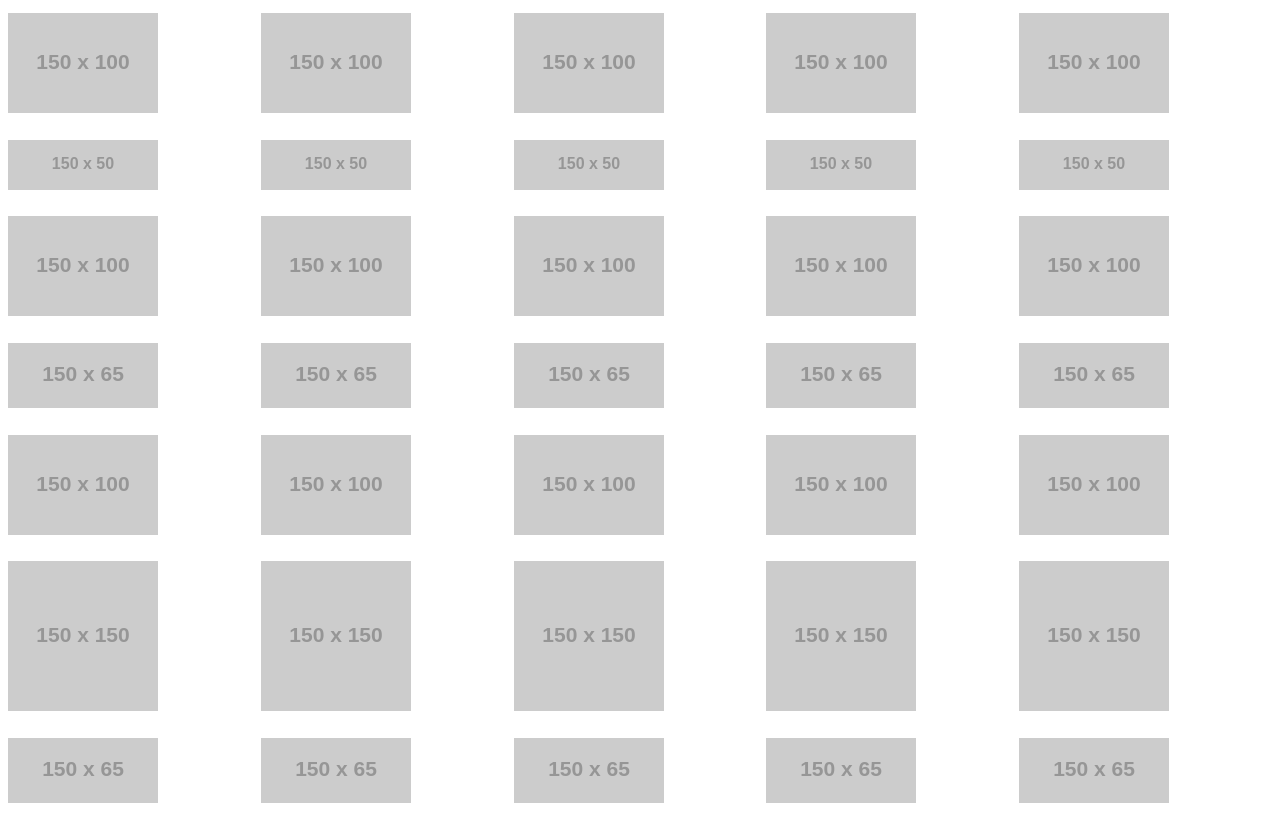
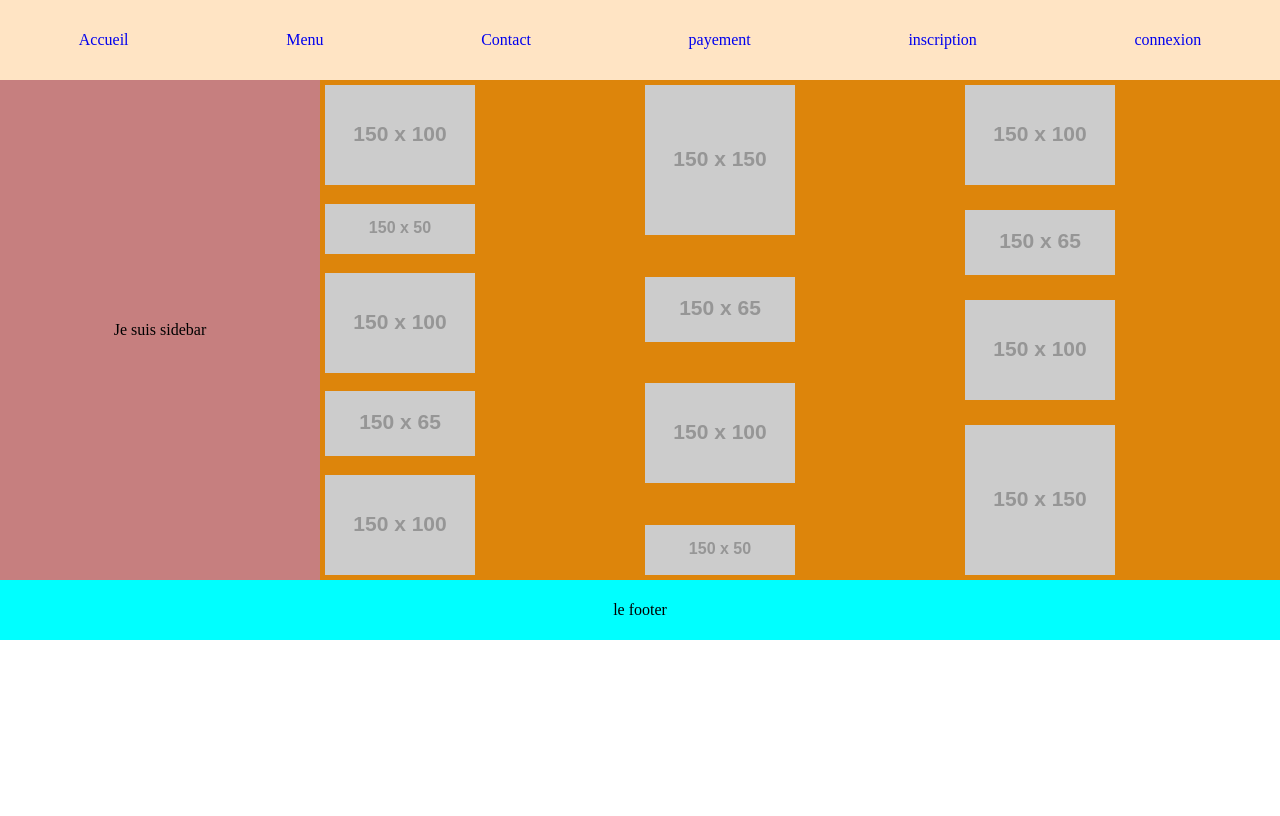
Before and after one commit to smail2903001/Exercices_CSS, a plain HTML site: page index.html in a window 1280 px wide. Drawn offline with Linux system fonts and the light colour scheme; placeholder pictures from the web are drawn by us.

Commit message:
3eme exemple

```diff
--- a/index.html
+++ b/index.html
@@ -6,7 +6,20 @@
     <link rel="stylesheet" href="style.css">
 </head>
 <body>
-    <div class="mosaic">
+<div class="page">
+        <div class="header">
+            <a href="#">Accueil</a>
+            <a href="#">Menu</a>
+            <a href="#">Contact</a>
+            <a href="#">payement</a>
+            <a href="#">inscription</a>
+            <a href="#">connexion</a>
+        </div>
+        <div class="sidebar">
+            Je suis sidebar
+        </div>
+        <div class="body">
+            <div class="mosaic">
                 <img class="image" src="https://via.placeholder.com/150x100" alt="image">
                 <img class="image" src="https://via.placeholder.com/150x50" alt="image">
                 <img class="image" src="https://via.placeholder.com/150x100" alt="image">
@@ -20,35 +33,11 @@
                 <img class="image" src="https://via.placeholder.com/150x65" alt="image">
                 <img class="image" src="https://via.placeholder.com/150x100" alt="image">
                 <img class="image" src="https://via.placeholder.com/150x150" alt="image">
-                <img class="image" src="https://via.placeholder.com/150x65" alt="image">
-                <img class="image" src="https://via.placeholder.com/150x100" alt="image">
-                <img class="image" src="https://via.placeholder.com/150x50" alt="image">
-                <img class="image" src="https://via.placeholder.com/150x100" alt="image">
-                <img class="image" src="https://via.placeholder.com/150x65" alt="image">
-                <img class="image" src="https://via.placeholder.com/150x100" alt="image">
-                <img class="image" src="https://via.placeholder.com/150x150" alt="image">
-                <img class="image" src="https://via.placeholder.com/150x65" alt="image">
-                <img class="image" src="https://via.placeholder.com/150x100" alt="image">
-                <img class="image" src="https://via.placeholder.com/150x50" alt="image">
-                <img class="image" src="https://via.placeholder.com/150x100" alt="image">
-                <img class="image" src="https://via.placeholder.com/150x65" alt="image">
-                <img class="image" src="https://via.placeholder.com/150x100" alt="image">
-                <img class="image" src="https://via.placeholder.com/150x150" alt="image">
-                <img class="image" src="https://via.placeholder.com/150x65" alt="image">
-                <img class="image" src="https://via.placeholder.com/150x100" alt="image">
-                <img class="image" src="https://via.placeholder.com/150x50" alt="image">
-                <img class="image" src="https://via.placeholder.com/150x100" alt="image">
-                <img class="image" src="https://via.placeholder.com/150x65" alt="image">
-                <img class="image" src="https://via.placeholder.com/150x100" alt="image">
-                <img class="image" src="https://via.placeholder.com/150x150" alt="image">
-                <img class="image" src="https://via.placeholder.com/150x65" alt="image">
-        <!-- <img class="image" src="https://via.placeholder.com/350x150" alt="image">
-        <img class="image" src="https://via.placeholder.com/140x50" alt="image">
-        <img class="image" src="https://via.placeholder.com/200x150" alt="image">
-        <img class="image" src="https://via.placeholder.com/350x65" alt="image">
-        <img class="image" src="https://via.placeholder.com/140x100" alt="image">
-        <img class="image" src="https://via.placeholder.com/200x150" alt="image">
-        <img class="image" src="https://via.placeholder.com/350x65" alt="image"> -->
-    </div>
+            </div>
+        </div>
+        <div class="footer">
+            le footer
+        </div>
+</div>
 </body>
 </html>
--- a/style.css
+++ b/style.css
@@ -2,7 +2,7 @@
 
 .mosaic {
 
-    height: 100vh;
+    height: 500px;
     display: flex;
     flex-flow: column wrap;
     align-items: flex-start;
@@ -10,6 +10,71 @@
 }
 
 
+.header a {
+    text-decoration-line: none;
+}
+
+.header a:hover {
+    text-decoration-line: underline;
+    color: rgb(124, 10, 124);
+}
+
 .mosaic .image {
-    margin: 5px 0;
+    margin: 5px;
 }
+
+.header {
+    height: 10vh;
+    background-color: bisque;
+    display: flex;
+    align-items: center;
+
+}
+
+.header {
+    display: flex;
+    align-items: center;
+    justify-content: space-around;
+    flex-wrap: wrap;
+    width: 100%;
+}
+
+body {
+    margin: 0;
+}
+
+
+/* positionement du side bar et du contenu */
+
+
+.sidebar {
+    width: 25%;
+    float: left;
+    background-color: rgb(198, 127, 127);
+    display: flex;
+    justify-content: center;
+    align-items: center;
+}
+
+.body {
+    width: 75%;
+    float: right;
+    background-color: rgb(221, 133, 11);
+}
+
+
+/* positionnement en utilisant les flexbox */
+.page {
+    display: flex;
+    flex-wrap: wrap;
+    align-items: stretch;
+}
+
+.footer {
+    background-color: aqua;
+    width: 100%;
+    height: 60px;
+    display: flex;
+    justify-content: center;
+    align-items: center;
+}
```
